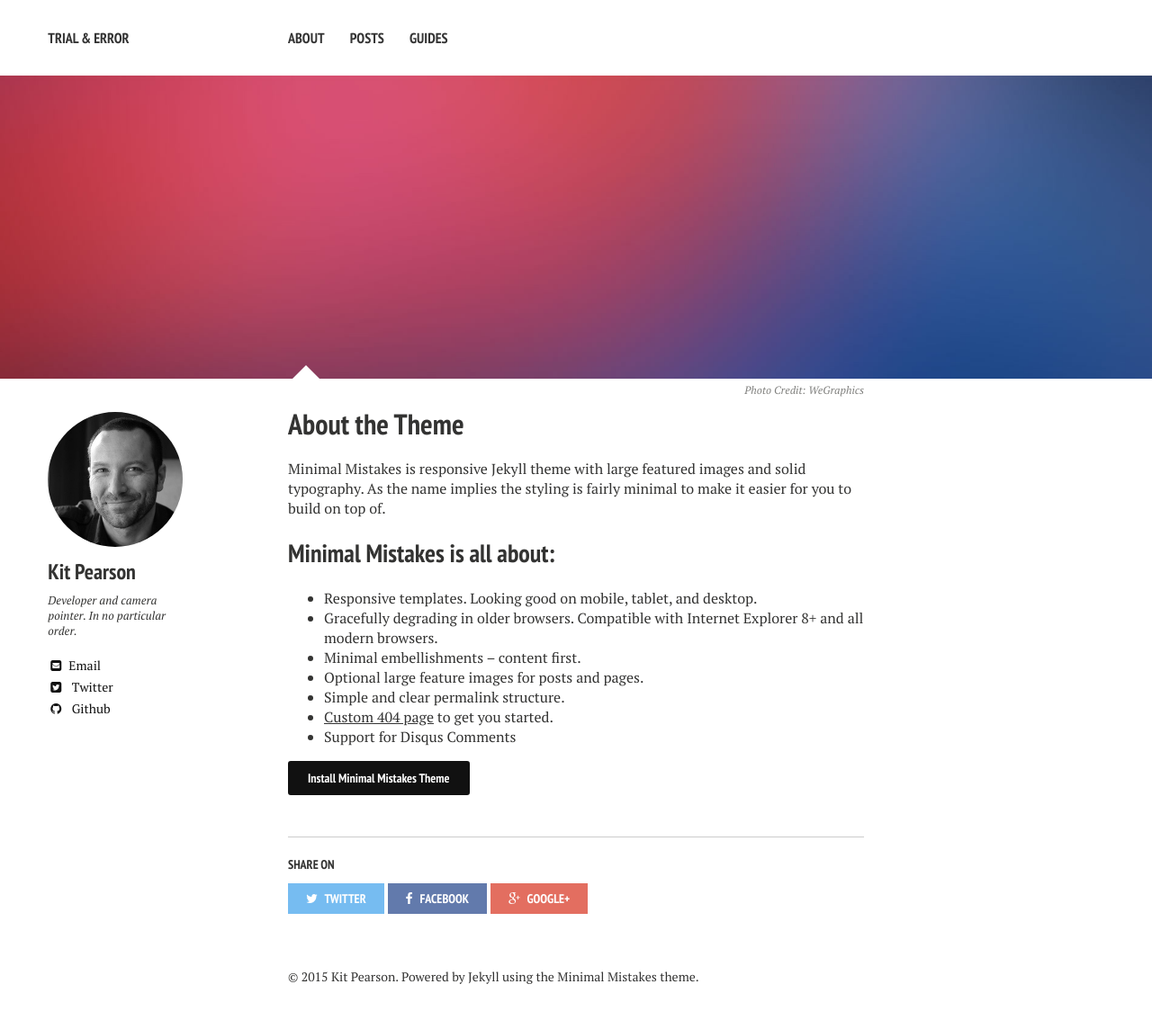
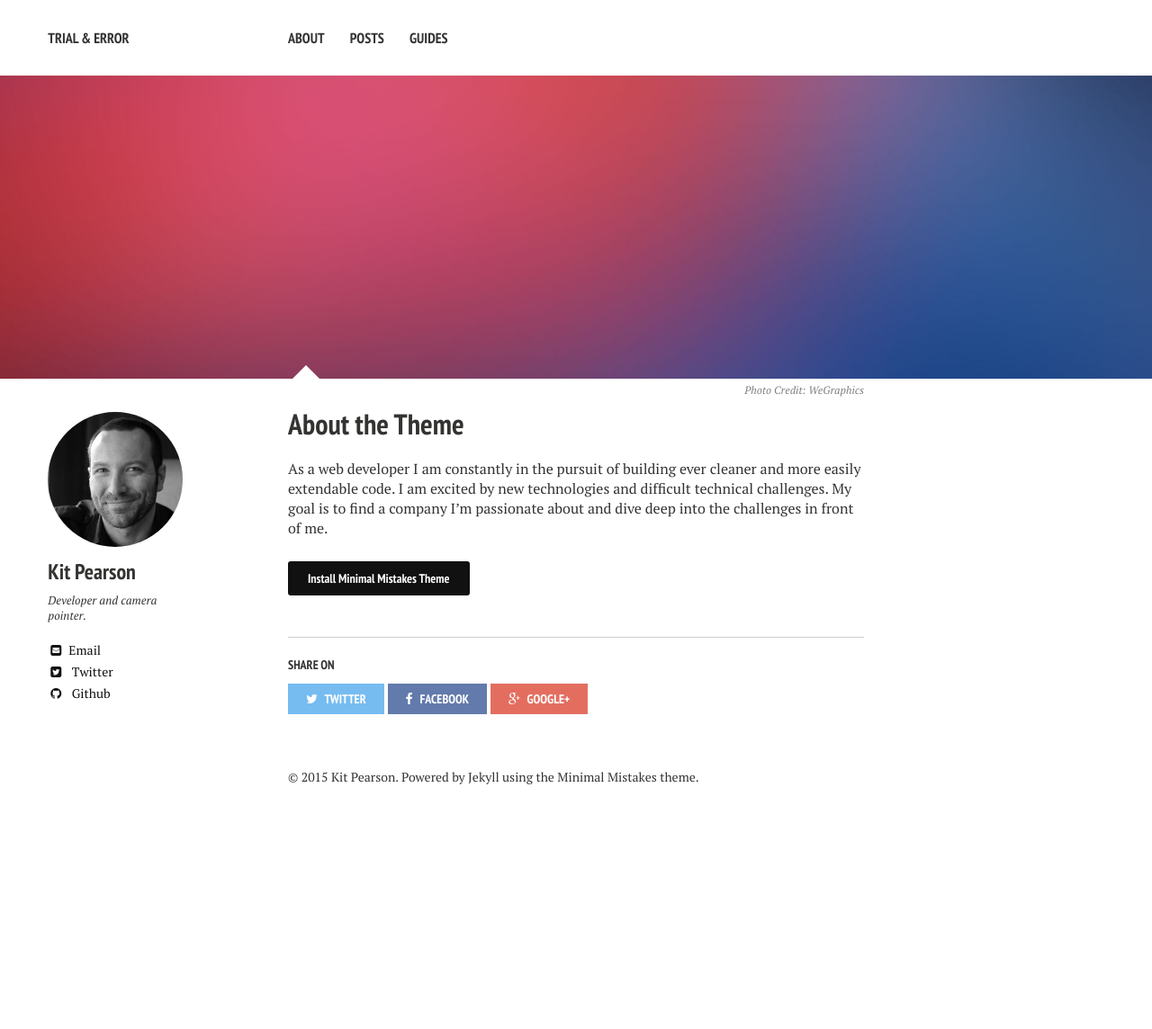
Before and after one commit to kpearson/kpearson.github.io, a Jekyll site: the page built from about/index.md, in a window 1280 px wide. Shown: the whole page at 90% size. Built offline with Jekyll 4.4.1, drawn with Linux system fonts in a browser that asks for light colours; nearby versions of some CDN libraries; after the commit the page ends 922 px from its top, so only the background shows below that.

Commit message:
Update about page

```diff
--- a/_config.yml
+++ b/_config.yml
@@ -29,7 +29,7 @@ kramdown:
 owner:
   name: Kit Pearson
   avatar: kiT_120411_1016_Square.jpg
-  bio: "Developer and camera pointer. In no particular order."
+  bio: "Developer and camera pointer."
   email: dev_kit@icloud.com
   disqus-shortname:
   twitter: kit_pearson
--- a/about/index.md
+++ b/about/index.md
@@ -10,16 +10,6 @@ image:
   creditlink: http://wegraphics.net/downloads/free-ultimate-blurred-background-pack/
 ---
 
-Minimal Mistakes is responsive Jekyll theme with large featured images and solid typography. As the name implies the styling is fairly minimal to make it easier for you to build on top of.
-
-## Minimal Mistakes is all about:
-
-* Responsive templates. Looking good on mobile, tablet, and desktop.
-* Gracefully degrading in older browsers. Compatible with Internet Explorer 8+ and all modern browsers.
-* Minimal embellishments -- content first.
-* Optional large feature images for posts and pages.
-* Simple and clear permalink structure.
-* [Custom 404 page](http://mmistakes.github.io/minimal-mistakes/404.html) to get you started.
-* Support for Disqus Comments
+As a web developer I am constantly in the pursuit of building ever cleaner and more easily extendable code. I am excited by new technologies and difficult technical challenges. My goal is to find a company I’m passionate about and dive deep into the challenges in front of me.
 
 <a markdown="0" href="{{ site.url }}/theme-setup" class="btn">Install Minimal Mistakes Theme</a>
```
Also changed, not shown: _posts/rails/_posts/2013-08-23-rails-from-zero.md (+8 -5 lines).
